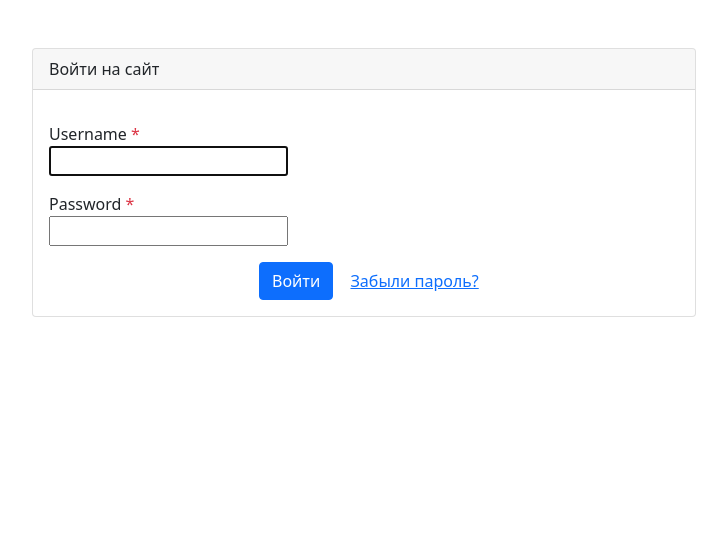
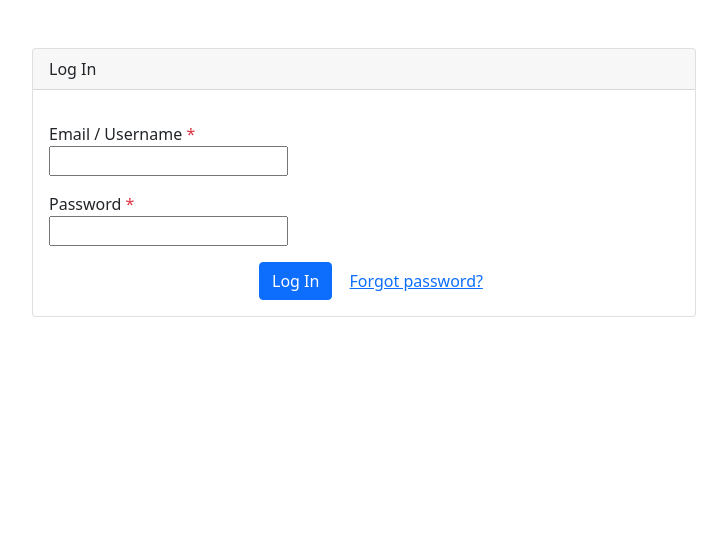
Before and after one commit to noteasycode/api_notifications, a Django app: page /auth/login/ in a window 1280 px wide. Shown: the part 56-596 px from the top of the page, without its empty margins (276-1003 px from the left). Run offline with Django 4.2, Linux system fonts and the light colour scheme; parts of the project's set-up code (start-up, migrations or seed data) failed here and were passed over; some libraries are stand-ins or nearby versions.

Commit message:
fix authentication backend

```diff
--- a/api_notifications/settings.py
+++ b/api_notifications/settings.py
@@ -56,7 +56,7 @@
 AUTH_USER_MODEL = 'users.CustomUser'
 
 AUTHENTICATION_BACKENDS = [
-    'django.contrib.auth.backends.ModelBackend',
+    'users.backends.EmailBackend',
     'allauth.account.auth_backends.AuthenticationBackend',
 ]
 
@@ -161,6 +161,10 @@
 SITE_ID = 2
 
 SOCIALACCOUNT_QUERY_EMAIL = True
+ACCOUNT_USERNAME_REQUIRED = False
+ACCOUNT_SIGNUP_PASSWORD_ENTER_TWICE = False
+ACCOUNT_SESSION_REMEMBER = True
+ACCOUNT_AUTHENTICATION_METHOD = 'email'
 ACCOUNT_UNIQUE_EMAIL = True
 ACCOUNT_EMAIL_REQUIRED = True
 
--- a/templates/users/login.html
+++ b/templates/users/login.html
@@ -1,11 +1,11 @@
 {% extends "base.html" %}
-{% block title %}Войти{% endblock %}
+{% block title %}Log In{% endblock %}
 {% block content %}
   <div class="row justify-content-center">
     <div class="col-md-8 p-5">
       <div class="card">
         <div class="card-header">
-          Войти на сайт
+          Log In
         </div>
         <div class="card-body">
           {% if form.errors %}
@@ -56,10 +56,10 @@
           {% endfor %}
           <div class="col-md-6 offset-md-4">
             <button type="submit" class="btn btn-primary">
-              Войти
+              Log In
             </button>
              <a href="{% url 'password_reset' %}" class="btn btn-link">
-              Забыли пароль?
+              Forgot password?
             </a>
           </div>
           </form>
--- a/users/forms.py
+++ b/users/forms.py
@@ -1,12 +1,16 @@
-from django.contrib.auth import forms
+from django.contrib.auth.forms import (
+    AuthenticationForm, UserCreationForm, UserChangeForm)
 from django.contrib.auth import get_user_model
+from django import forms
 
 
 User = get_user_model()
 
 
-class CreationForm(forms.UserCreationForm):
-    class Meta(forms.UserCreationForm.Meta):
+class CreationForm(UserCreationForm):
+    email = forms.EmailField(label='Email address', max_length=75)
+
+    class Meta(UserCreationForm.Meta):
         model = User
         fields = (
             'first_name',
@@ -18,9 +22,26 @@
             'avatar'
         )
 
+    def clean_email(self):
+        email = self.cleaned_data["email"]
+        try:
+            user = User.objects.get(email=email)
+            raise forms.ValidationError("This email address already exists. Did you forget your password?")
+        except User.DoesNotExist:
+            return email
 
-class UserUpdateForm(forms.UserChangeForm):
-    class Meta(forms.UserChangeForm.Meta):
+    def save(self, commit=True):
+        user = super(UserCreationForm, self).save(commit=False)
+        user.set_password(self.cleaned_data["password1"])
+        user.email = self.cleaned_data["email"]
+        user.is_active = True
+        if commit:
+            user.save()
+        return user
+
+
+class UserUpdateForm(UserChangeForm):
+    class Meta(UserChangeForm.Meta):
         model = User
         fields = (
             'first_name',
@@ -30,3 +51,7 @@
             'avatar'
         )
         exclude = ('password1', 'password2')
+
+
+class LoginForm(AuthenticationForm):
+    username = forms.CharField(label='Email / Username')
--- a/users/urls.py
+++ b/users/urls.py
@@ -1,4 +1,4 @@
-from django.contrib.auth.views import LoginView, LogoutView
+from django.contrib.auth.views import LogoutView
 from django.urls import path
 
 from . import views
@@ -14,7 +14,7 @@
     ),
     path(
         'login/',
-        LoginView.as_view(template_name='users/login.html'),
+        views.LoginView.as_view(template_name='users/login.html'),
         name='login'
     ),
     path('profile/', views.profile, name='profile'),
--- a/users/views.py
+++ b/users/views.py
@@ -1,10 +1,16 @@
 from django.contrib import messages
 from django.contrib.auth.decorators import login_required
+from django.contrib.auth import views as auth_views
 from django.shortcuts import render, redirect
 from django.views.generic import CreateView
 from django.urls import reverse_lazy
 
-from .forms import CreationForm, UserUpdateForm
+from .forms import CreationForm, LoginForm, UserUpdateForm
+
+
+class LoginView(auth_views.LoginView):
+    form_class = LoginForm
+    template_name = 'users/login.html'
 
 
 class SignUp(CreateView):
```
Also changed, not shown: users/backends.py (added, +23 -0 lines).
